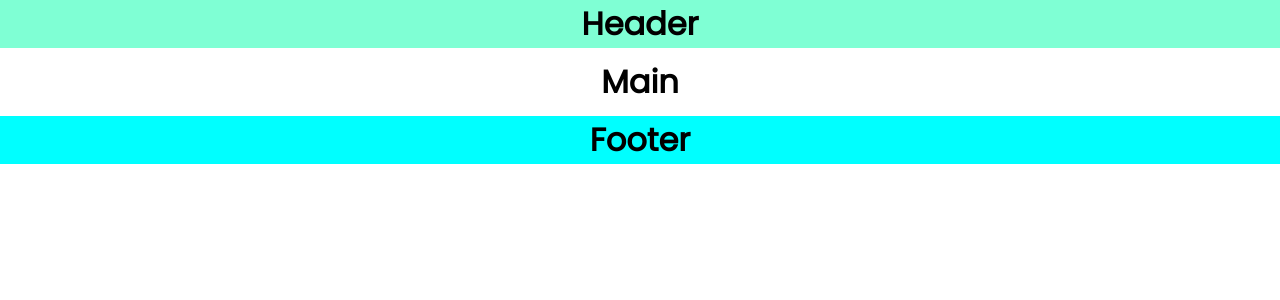
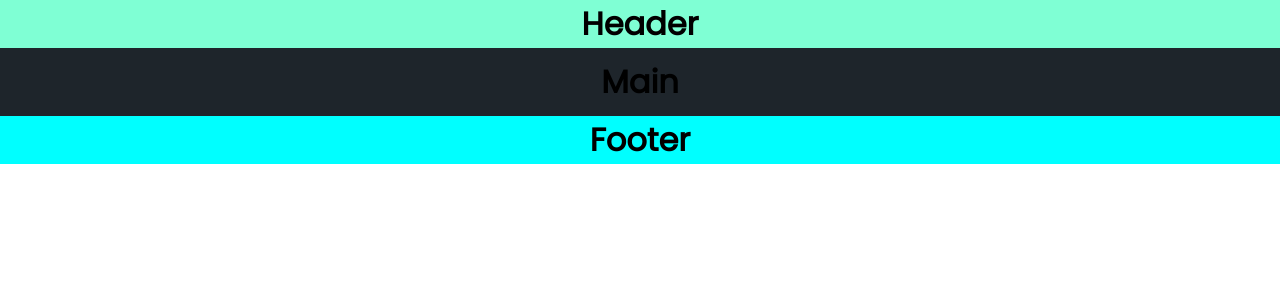
Before and after one commit to AdrianKnudsen/Luna-Link, a React (Vite) app: page / in a window 1280 px wide. Shown: the top 300 px of the page. Built offline with nearby package versions, Linux system fonts and the light colour scheme.

Commit message:
Updated CSS

```diff
--- a/src/Pages/About.module.css
+++ b/src/Pages/About.module.css
@@ -42,7 +42,7 @@ h1 {
   text-align: center;
   font-weight: bold;
   margin-top: 20px;
-  margin-bottom: 30px;
+  margin-bottom: 40px;
 }
 .seeYouText {
   position: relative;
--- a/src/index.css
+++ b/src/index.css
@@ -4,3 +4,6 @@
   box-sizing: border-box;
   font-family: "Poppins", sans-serif;
 }
+#root {
+  background-color: #1e252b;
+}
```
